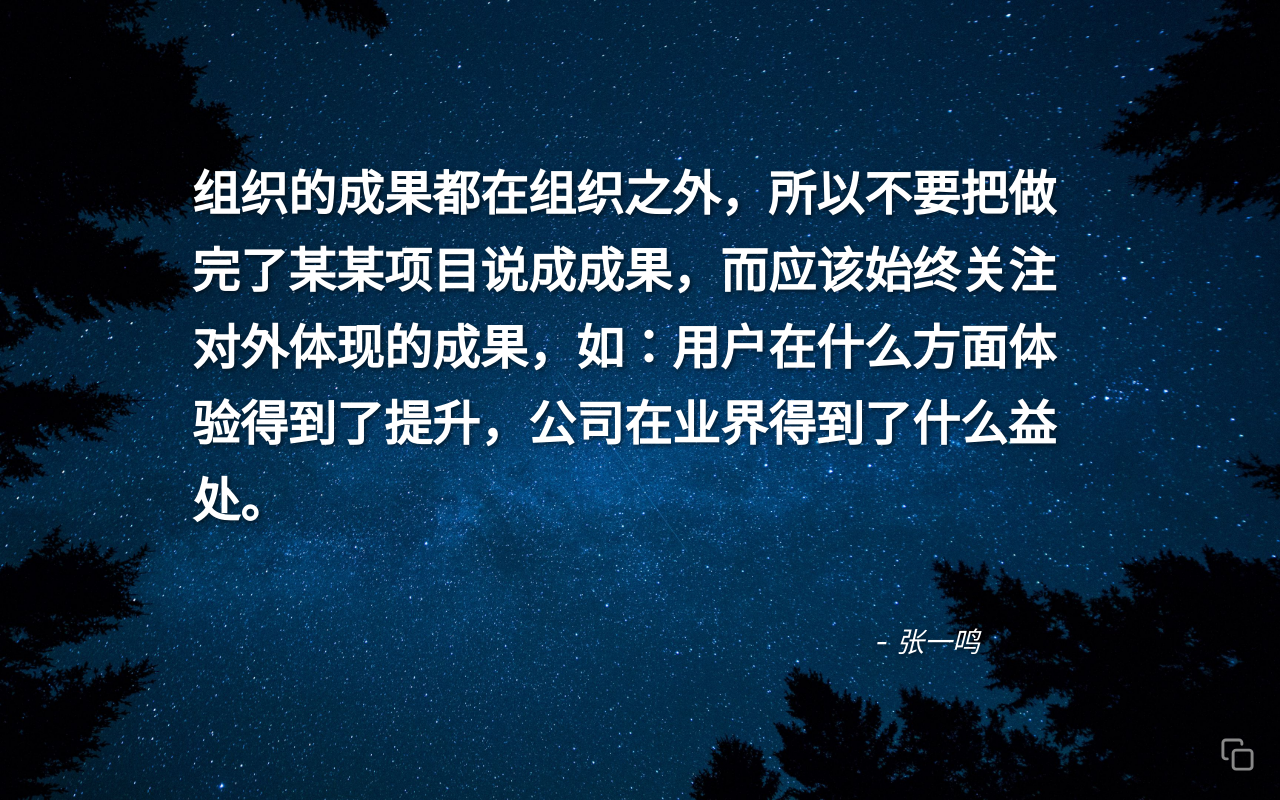
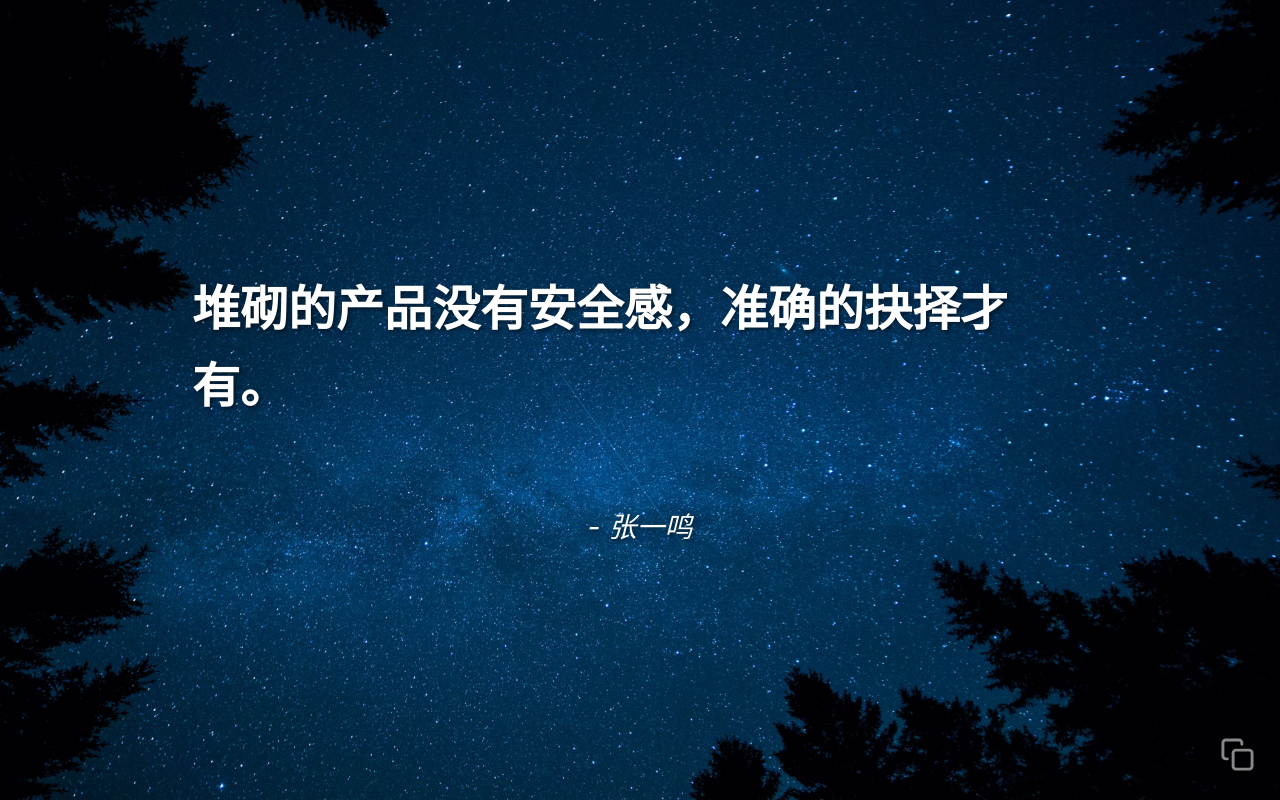
Before and after one commit to szj2ys/quotes, a React (Create React App) app: page / in a window 1280 px wide. Built offline with nearby package versions, Linux system fonts and the light colour scheme.

Commit message:
2024-04-27 13:25:56

```diff
--- a/src/App.css
+++ b/src/App.css
@@ -1,22 +1,33 @@
 .App {
+    display: flex;
+    flex-direction: row;
+    min-height: 100vh;
+    color: #fff;
+    position: relative;
+}
+
+
+
+
+.content-wrapper {
     display: flex;
     flex-direction: column;
     justify-content: center;
     align-items: center;
-    min-height: 100vh;
+    position: absolute;
+    top: 0;
+    bottom: 0;
+    left: 0;
+    right: 0;
+    overflow-y: auto;
     background: url('./img/background.jpg');
     background-repeat: no-repeat;
     background-attachment: fixed;
     background-position: center;
     background-size: cover;
     color: #fff;
-    font-size: 24px;
-    text-align: center;
-    cursor: pointer;
-    position: relative;
-    overflow: clip;
+    user-select: none;  /* 禁用双击选中文本 */
 }
-
 
 pre {
     font-size: 48px;
@@ -32,8 +43,6 @@
 p {
     font-size: 28px;
     font-style: italic;
-    align-self: flex-end;
-    margin-right: 300px;
     text-shadow: 2px 2px 4px rgba(0, 0, 0, 0.5);
 }
 
@@ -56,7 +65,6 @@
 
     p {
         font-size: 24px;
-        margin-right: 88px;
     }
 }
 
@@ -67,7 +75,6 @@
 
     p {
         font-size: 23px;
-        margin-right: 86px;
     }
 }
 
--- a/src/App.js
+++ b/src/App.js
@@ -1,9 +1,9 @@
-import React, { useState, useEffect } from 'react';
-import { useSwipeable } from 'react-swipeable';
+import React, {useState, useEffect} from 'react';
+import {useSwipeable} from 'react-swipeable';
 import './App.css';
 import quotes from './assets/quotes.json';
-import { CopyToClipboard } from 'react-copy-to-clipboard';
-import { FiCopy } from 'react-icons/fi';
+import {CopyToClipboard} from 'react-copy-to-clipboard';
+import {FiCopy} from 'react-icons/fi';
 
 function App() {
     const [quote, setQuote] = useState({});
@@ -17,14 +17,14 @@
             window.addEventListener('dblclick', handleDoubleClick);
         } else {
             window.addEventListener('keydown', handleKeyDown);
-            window.addEventListener('click', handleClick);
+            window.addEventListener('dblclick', handleDoubleClick);
         }
         return () => {
             if (isMobile) {
                 window.removeEventListener('dblclick', handleDoubleClick);
             } else {
                 window.removeEventListener('keydown', handleKeyDown);
-                window.removeEventListener('click', handleClick);
+                window.removeEventListener('dblclick', handleDoubleClick);
             }
         };
     }, []);
@@ -61,17 +61,16 @@
     };
 
     const handleQuoteChange = () => {
-        if (isMobile) {
-            handleDoubleClick();
-        } else {
-            fetchQuote();
-        }
+        fetchQuote();
     };
 
     const handleKeyDown = (event) => {
-        const allowedKeys = ['Space', 'ArrowUp', 'ArrowDown', 'ArrowLeft', 'ArrowRight'];
-        if (allowedKeys.includes(event.code)) {
-            handleQuoteChange();
+        const isCopyButton = event.target.closest('.copy-button');
+        if (!isCopyButton) {
+            const allowedKeys = ['Space', 'ArrowUp', 'ArrowDown', 'ArrowLeft', 'ArrowRight'];
+            if (allowedKeys.includes(event.code)) {
+                handleQuoteChange();
+            }
         }
     };
 
@@ -90,15 +89,16 @@
         onSwipedLeft: () => fetchQuote(),
         onSwipedRight: () => fetchQuote(),
         preventDefaultTouchmoveEvent: true,
-        trackMouse: true,
+        trackMouse: true, // 鼠标事件跟踪
+        delta: 90, // 增加触发滑动事件所需的最小移动距离
+        preventScrollOnSwipe: false, // 防止滑动事件触发页面滚动
     });
 
     return (
         <div
-            className="App"
+            className="content-wrapper"
             {...swipeHandlers}
-            onDoubleClick={isMobile ? handleDoubleClick : null}
-            onClick={!isMobile ? handleClick : null}
+            onDoubleClick={handleDoubleClick}
             tabIndex="0"
         >
             {!isQuoteEmpty(quote) && (
@@ -113,7 +113,7 @@
                         }}
                     >
                         <button className="copy-button" aria-label="Copy Quote">
-                            <FiCopy size={35} />
+                            <FiCopy size={35}/>
                         </button>
                     </CopyToClipboard>
                     {copied && <span className="copied-message">Copied!</span>}
```
Also changed, not shown: src/assets/quotes.json, 1 other file (tests, documents, lock files or other folders).
